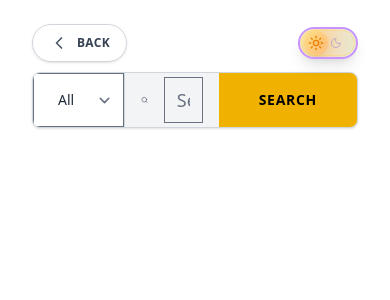
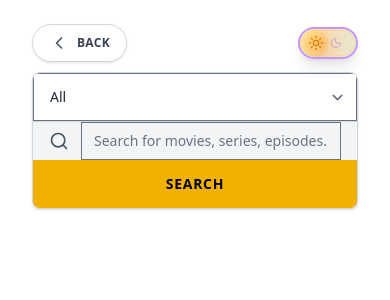
Before and after one commit to estifoterefe-ALX/Capstone-Project, a React (Vite) app in the folder movie-database/: page /search in a window 390 px wide. Shown: the top 300 px of the page. Built offline with nearby package versions, Linux system fonts and the light colour scheme.

Commit message:
removal of unused icons

```diff
--- a/movie-database/src/components/landingPage/search/search.jsx
+++ b/movie-database/src/components/landingPage/search/search.jsx
@@ -1,12 +1,5 @@
 import React from "react";
-import {
-  ArrowLeft,
-  ChevronUp,
-  SlidersHorizontal,
-  Search,
-  ChevronLeft,
-  ChevronRight,
-} from "lucide-react";
+import { SlidersHorizontal, Search } from "lucide-react";
 import ResultCard from "./result";
 import TopBar from "../../content/TopBar";
 import { useState } from "react";
@@ -44,10 +37,6 @@ function SearchPage() {
       item: searchInput,
     }));
   };
-
-  if (searchLoading) {
-    return <Loader />;
-  }
   if (searchError) {
     return <Error message="Search Failed" />;
   }
@@ -60,11 +49,42 @@ function SearchPage() {
       </div>
 
       {/* Search Section */}
-      <div className="w-full bg-gray-100 dark:bg-[#161616] rounded-lg flex items-center h-14 overflow-hidden mb-12 border border-gray-300 dark:border-white/5 shadow-sm">
+      <div
+        className="
+  w-full
+  bg-gray-100 dark:bg-[#161616]
+  rounded-lg
+  flex flex-col sm:flex-row
+  sm:items-center
+  overflow-hidden
+  border border-gray-300 dark:border-white/5
+  shadow-sm
+"
+      >
         {/* Filter Dropdown */}
-        <div className="relative h-full border-r border-gray-300 dark:border-white/10 group hover:border-yellow-500/50 transition-colors">
+        <div
+          className="
+    relative
+    w-full sm:w-auto
+    border-b sm:border-b-0 sm:border-r
+    border-gray-300 dark:border-white/10
+    group hover:border-yellow-500/50
+    transition-colors
+  "
+        >
           <select
-            className="h-full px-6 pr-10 bg-white dark:bg-[#1c1c1c] cursor-pointer text-sm font-medium outline-none w-full appearance-none text-gray-800 dark:text-gray-300 focus:ring-2 focus:ring-yellow-500 dark:focus:ring-yellow-400 focus:border-transparent"
+            className="
+        w-full h-12 sm:h-14
+        px-4 sm:px-6 pr-10
+        bg-white dark:bg-[#1c1c1c]
+        cursor-pointer
+        text-sm font-medium
+        outline-none
+        appearance-none
+        text-gray-800 dark:text-gray-300
+        focus:ring-2 focus:ring-yellow-500 dark:focus:ring-yellow-400
+        focus:border-transparent
+      "
             value={submittedQuery.searchBy}
             onChange={(e) =>
               setSubmittedQuery((prev) => ({
@@ -76,9 +96,9 @@ function SearchPage() {
           >
             {seachItems.map((item) => (
               <option
+                key={item.id}
                 value={item.id}
                 className="bg-white dark:bg-[#1c1c1c] text-gray-800 dark:text-gray-300"
-                key={item.id}
               >
                 {item.name}
               </option>
@@ -87,11 +107,29 @@ function SearchPage() {
         </div>
 
         {/* Input Field */}
-        <div className="flex-1 flex items-center px-4 h-full">
-          <Search size={20} className="text-gray-600 dark:text-gray-500 mr-4" />
+        <div
+          className="
+    flex-1
+    flex items-center
+    px-4
+    h-12 sm:h-14
+  "
+        >
+          <Search
+            size={20}
+            className="text-gray-600 dark:text-gray-500 mr-3 sm:mr-4 shrink-0"
+          />
+
           <input
             type="text"
-            className="bg-transparent w-full text-gray-900 dark:text-white placeholder-gray-500 dark:placeholder-gray-600 focus:outline-none text-lg"
+            className="
+        bg-transparent
+        w-full
+        text-gray-900 dark:text-white
+        placeholder-gray-500 dark:placeholder-gray-600
+        focus:outline-none
+        text-sm sm:text-base lg:text-lg
+      "
             placeholder="Search for movies, series, episodes..."
             value={searchInput}
             onChange={(e) => setSearchInput(e.target.value)}
@@ -100,15 +138,29 @@ function SearchPage() {
 
         {/* Search Button */}
         <button
-          className="h-full px-10 bg-yellow-500 hover:bg-yellow-400 dark:bg-yellow-400 dark:hover:bg-yellow-300 text-black font-bold uppercase tracking-wider text-sm transition-colors font-sans cursor-pointer"
-          onClick={(e) => handleSubmit(e)}
+          className="
+      w-full sm:w-auto
+      h-12 sm:h-14
+      px-6 sm:px-8 lg:px-10
+      bg-yellow-500 hover:bg-yellow-400
+      dark:bg-yellow-400 dark:hover:bg-yellow-300
+      text-black
+      font-bold uppercase tracking-wider
+      text-sm
+      transition-colors
+      cursor-pointer
+    "
+          onClick={handleSubmit}
         >
           Search
         </button>
       </div>
 
       {/* Results Header */}
-      {searchResult && (
+      {searchLoading ? (
+        <Loader />
+      ) : (
+        searchResult && (
           <>
             <div className="flex justify-between items-end mb-8">
               <div>
@@ -137,7 +189,9 @@ function SearchPage() {
                     variant="active"
                     data={{
                       title: item.title || item.name,
-                    year: YearDisplay(item.release_date || item.first_air_date),
+                      year: YearDisplay(
+                        item.release_date || item.first_air_date,
+                      ),
                       rating: RoundToOneDecimal(item.vote_average),
                       duration: "",
                       type: item.media_type || submittedQuery.searchBy,
@@ -148,7 +202,9 @@ function SearchPage() {
               ))}
             </div>
           </>
+        )
       )}
+
       {searchResult && (
         <Pagination page={page} setPage={setPage} count={searchCount / 10} />
       )}
```
Lines whose indentation alone changed are shown as unchanged.
